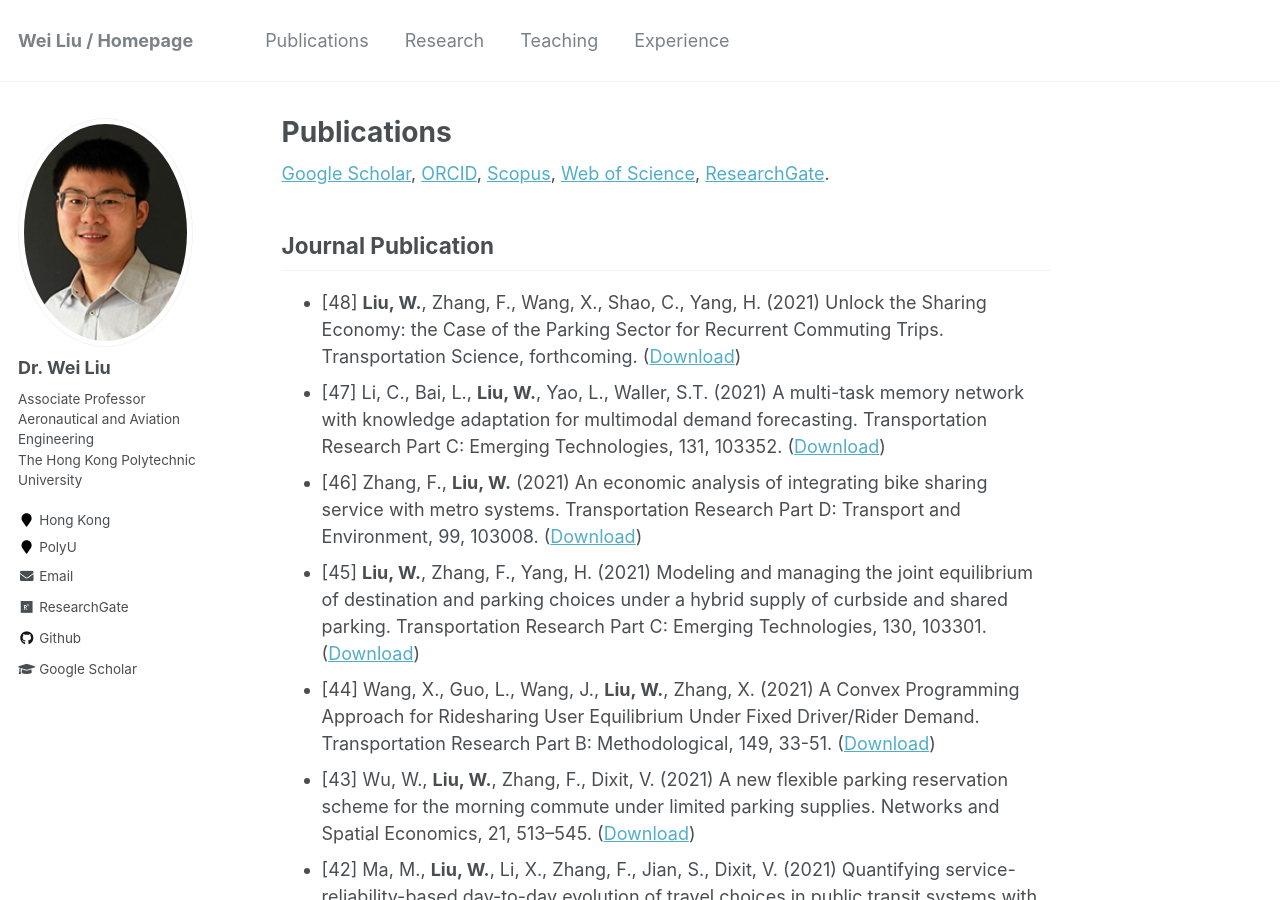
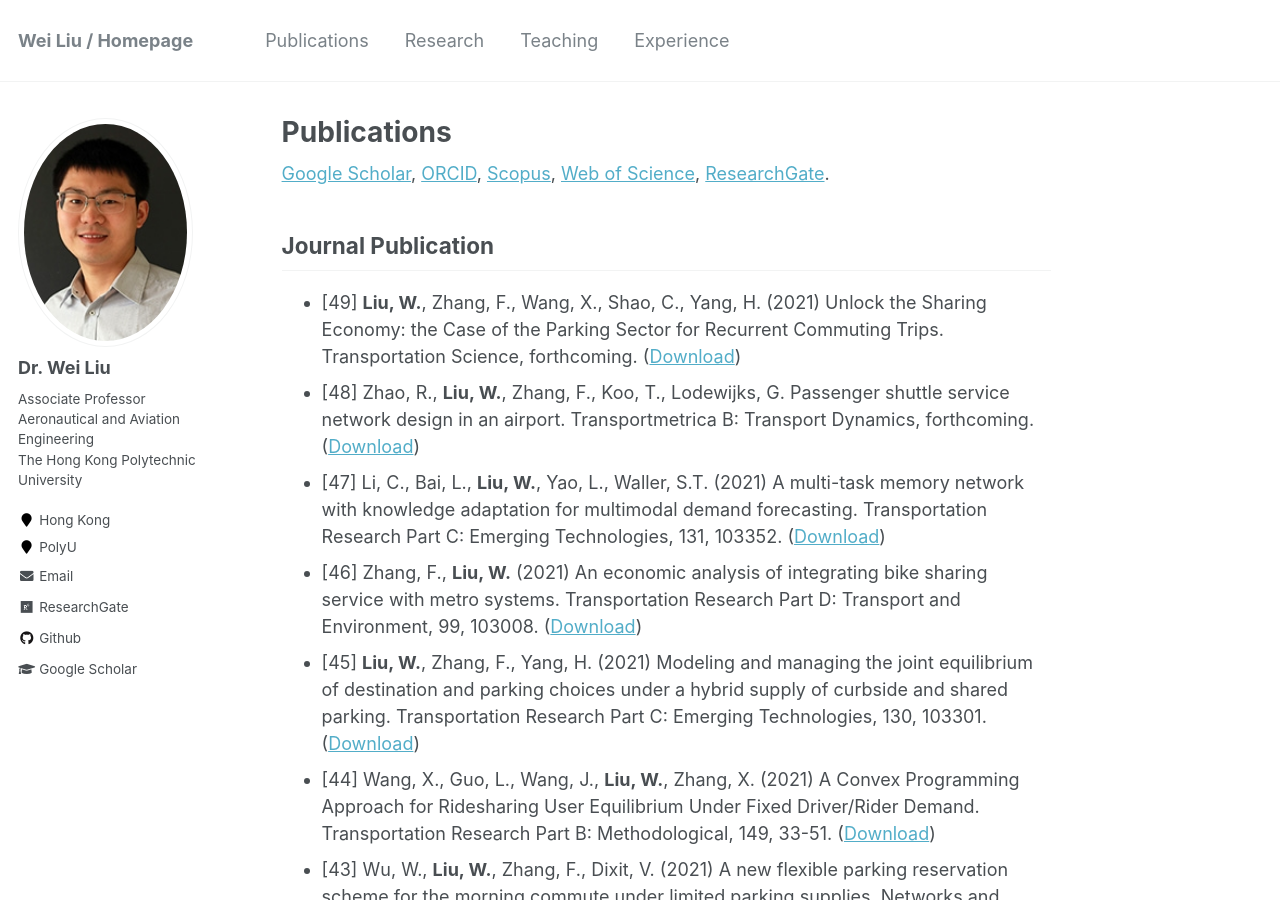
Before and after one commit to weiliu2016/weiliu2016.github.io, a Jekyll site: the page built from _pages/publications.md, in a window 1280 px wide and 900 px high. Built offline with Jekyll 4.4.1, drawn with Linux system fonts in a browser that asks for light colours.

Commit message:
Update publications.md

```diff
--- a/_pages/publications.md
+++ b/_pages/publications.md
@@ -19,7 +19,8 @@ author_profile: true
 
 Journal Publication
 ----------
-* [48] **Liu, W.**, Zhang, F., Wang, X., Shao, C., Yang, H. (2021) Unlock the Sharing Economy: the Case of the Parking Sector for Recurrent Commuting Trips. Transportation Science, forthcoming. ([Download](https://doi.org/10.1287/trsc.2021.XXXX))
+* [49] **Liu, W.**, Zhang, F., Wang, X., Shao, C., Yang, H. (2021) Unlock the Sharing Economy: the Case of the Parking Sector for Recurrent Commuting Trips. Transportation Science, forthcoming. ([Download](https://doi.org/10.1287/trsc.2021.XXXX))
+* [48] Zhao, R., **Liu, W.**, Zhang, F., Koo, T., Lodewijks, G. Passenger shuttle service network design in an airport. Transportmetrica B: Transport Dynamics, forthcoming. ([Download](https://doi.org/10.1080/21680566.2021.XXXXXXX))
 * [47] Li, C., Bai, L., **Liu, W.**, Yao, L., Waller, S.T. (2021) A multi-task memory network with knowledge adaptation for multimodal demand forecasting. Transportation Research Part C: Emerging Technologies, 131, 103352. ([Download](https://doi.org/10.1016/j.trc.2021.103352))
 * [46] Zhang, F., **Liu, W.** (2021) An economic analysis of integrating bike sharing service with metro systems. Transportation Research Part D: Transport and Environment, 99, 103008. ([Download](https://doi.org/10.1016/j.trd.2021.103008))
 * [45] **Liu, W.**, Zhang, F., Yang, H. (2021) Modeling and managing the joint equilibrium of destination and parking choices under a hybrid supply of curbside and shared parking. Transportation Research Part C: Emerging Technologies, 130, 103301. ([Download](https://doi.org/10.1016/j.trc.2021.103301))
```
